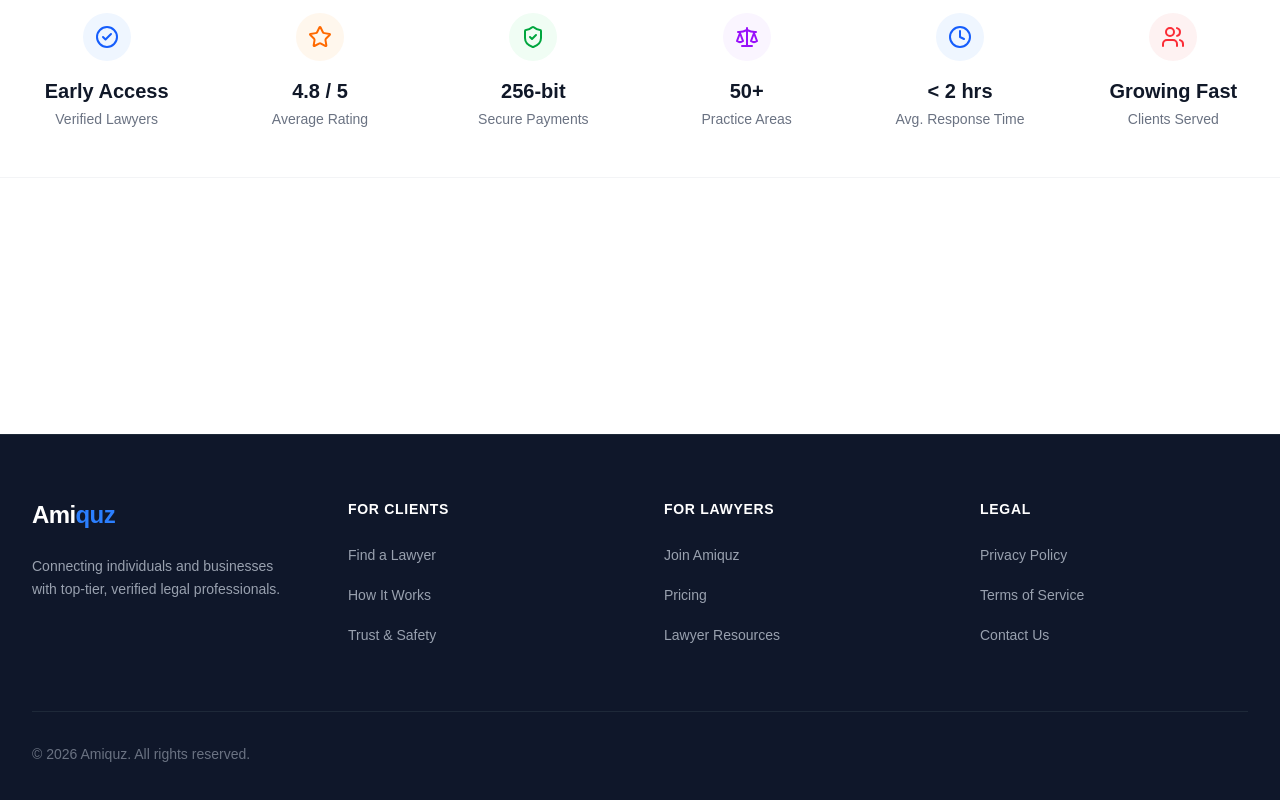
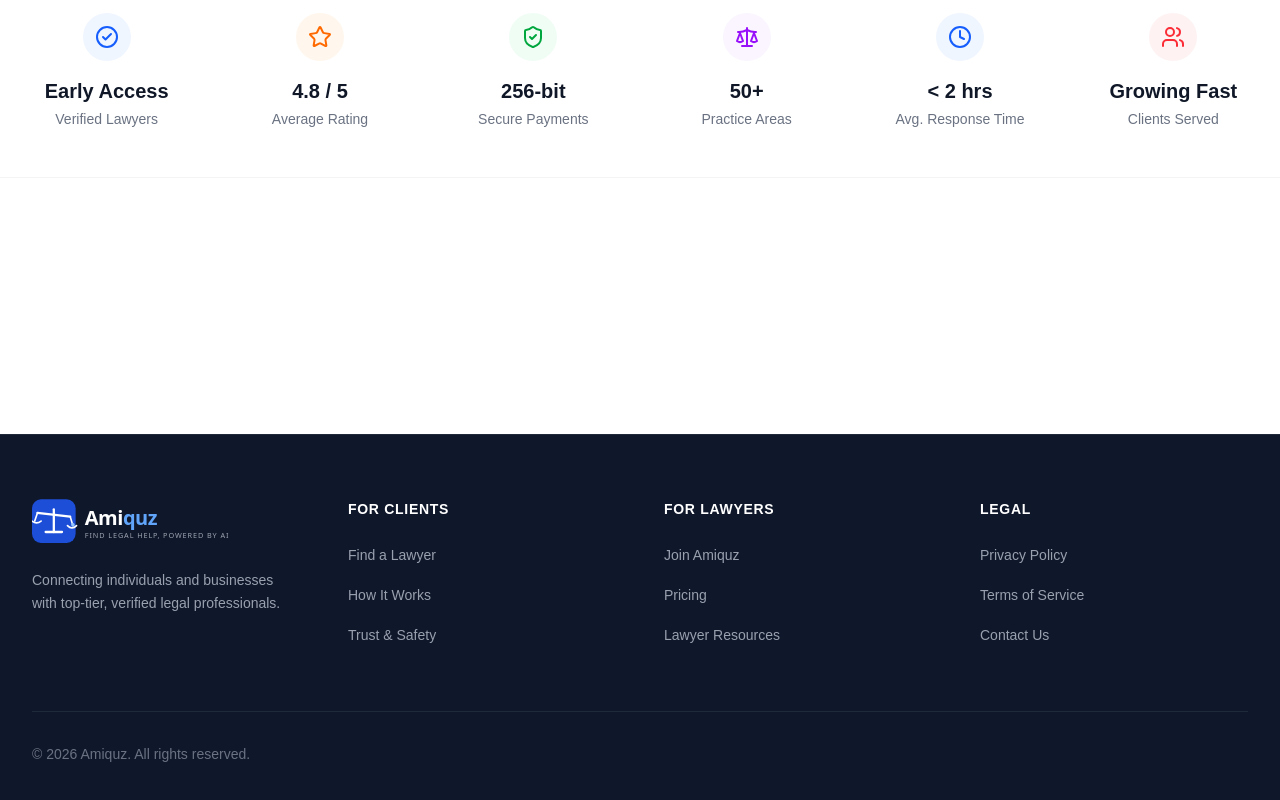
Before and after one commit to Gaurav817817/legaltech-startup, a Next.js app: page / in a window 1280 px wide. Shown: the part 940-1740 px from the top of the page. Built offline with nearby package versions, Linux system fonts and the light colour scheme.

Commit message:
Replace brand text with SVG logo in Footer

```diff
--- a/src/components/layout/Footer.tsx
+++ b/src/components/layout/Footer.tsx
@@ -9,9 +9,19 @@ export default function Footer() {
           {/* Brand Column */}
           <div className="md:col-span-1">
             <Link href="/" className="flex items-center gap-2 mb-6 group">
-             <span className="font-extrabold text-2xl text-white tracking-tight">
-  Ami<span className="text-blue-500">quz</span>
-</span>
+            <svg width="200" height="46" viewBox="0 0 220 50" xmlns="http://www.w3.org/2000/svg">
+  <rect x="0" y="0" width="48" height="48" rx="10" fill="#1d4ed8"/>
+  <line x1="24" y1="11" x2="24" y2="36" stroke="white" strokeWidth="2.5" strokeLinecap="round"/>
+  <line x1="15" y1="36" x2="33" y2="36" stroke="white" strokeWidth="2.5" strokeLinecap="round"/>
+  <line x1="6" y1="15" x2="42" y2="19" stroke="white" strokeWidth="2.5" strokeLinecap="round"/>
+  <line x1="6" y1="15" x2="3" y2="24" stroke="white" strokeWidth="1.8" strokeLinecap="round"/>
+  <path d="M0 24 Q5 28 10 24" stroke="white" strokeWidth="1.8" fill="none" strokeLinecap="round"/>
+  <line x1="42" y1="19" x2="45" y2="29" stroke="white" strokeWidth="1.8" strokeLinecap="round"/>
+  <path d="M39 29 Q44 34 49 29" stroke="white" strokeWidth="1.8" fill="none" strokeLinecap="round"/>
+  <circle cx="45" cy="28" r="2" fill="#93c5fd"/>
+  <text x="58" y="28" fontFamily="system-ui, sans-serif" fontSize="22" fontWeight="800" fill="white" letterSpacing="-0.5">Ami<tspan fill="#60a5fa">quz</tspan></text>
+  <text x="58" y="43" fontFamily="system-ui, sans-serif" fontSize="8" fontWeight="400" fill="#9ca3af" letterSpacing="1">FIND LEGAL HELP, POWERED BY AI</text>
+</svg>
             </Link>
             <p className="text-gray-400 text-sm leading-relaxed">
               Connecting individuals and businesses with top-tier, verified legal professionals.
```
